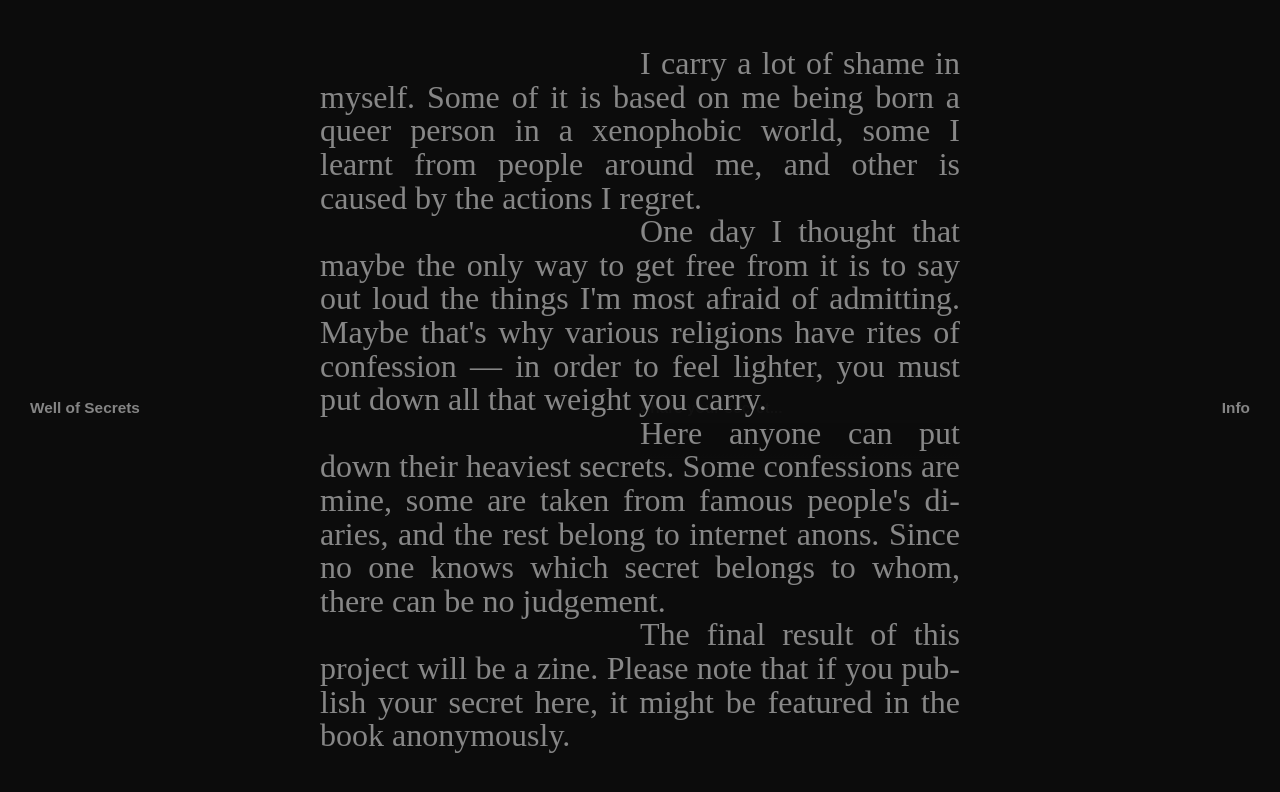
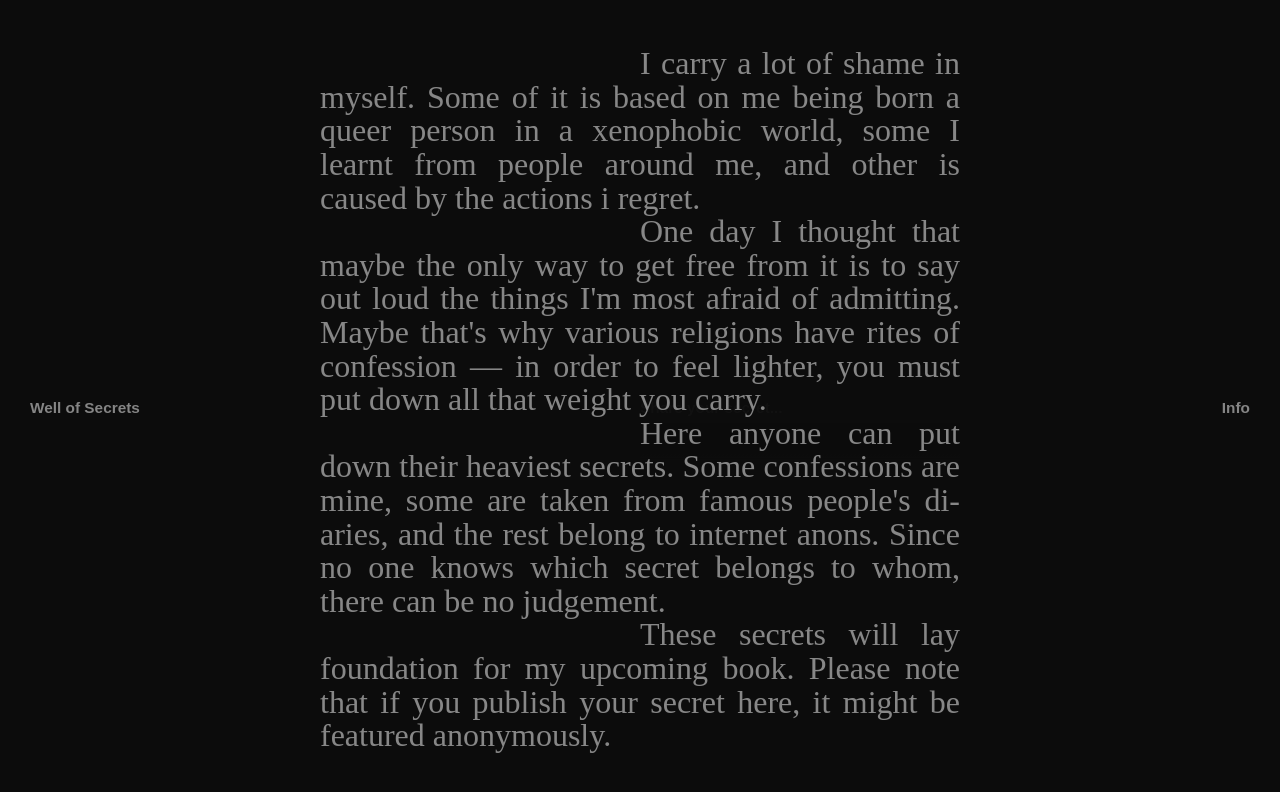
Before and after one commit to vitasiempre/well-of-secrets, a React (Vite) app in the folder client/: page / in a window 1280 px wide. Both pictures are taken after a click on the element "Info". Shown: the top 792 px of the page. Built offline with nearby package versions, Linux system fonts and the light colour scheme; no server answers.

Commit message:
text changes

```diff
--- a/client/src/App.jsx
+++ b/client/src/App.jsx
@@ -42,10 +42,10 @@ function App() {
       <div id="projectDescription">
         <div id="overlay" onClick={toggleInfoVisibility}></div>
         <div>
-          <p>I carry a lot of shame in myself. Some of it is based on me being born a queer person in a xenophobic world, some I learnt from people around me, and other is caused by the actions I regret. </p>
+          <p>I carry a lot of shame in myself. Some of it is based on me being born a queer person in a xenophobic world, some I learnt from people around me, and other is caused by the actions i regret.</p>
           <p>One day I thought that maybe the only way to get free from it is to say out loud the things I'm most afraid of admitting. Maybe that's why various religions have rites of confession — in order to feel lighter, you must put down all that weight you carry.</p>
           <p>Here anyone can put down their heaviest secrets. Some confessions are mine, some are taken from famous people's diaries, and the rest belong to internet anons. Since no one knows which secret belongs to whom, there can be no judgement.</p>
-          <p>The final result of this project will be a zine. Please note that if you publish your secret here, it might be featured in the book anonymously.</p>
+          <p>These secrets will lay foundation for my upcoming book. Please note that if you publish your secret here, it might be featured anonymously.</p>
         </div>
 
 
```
